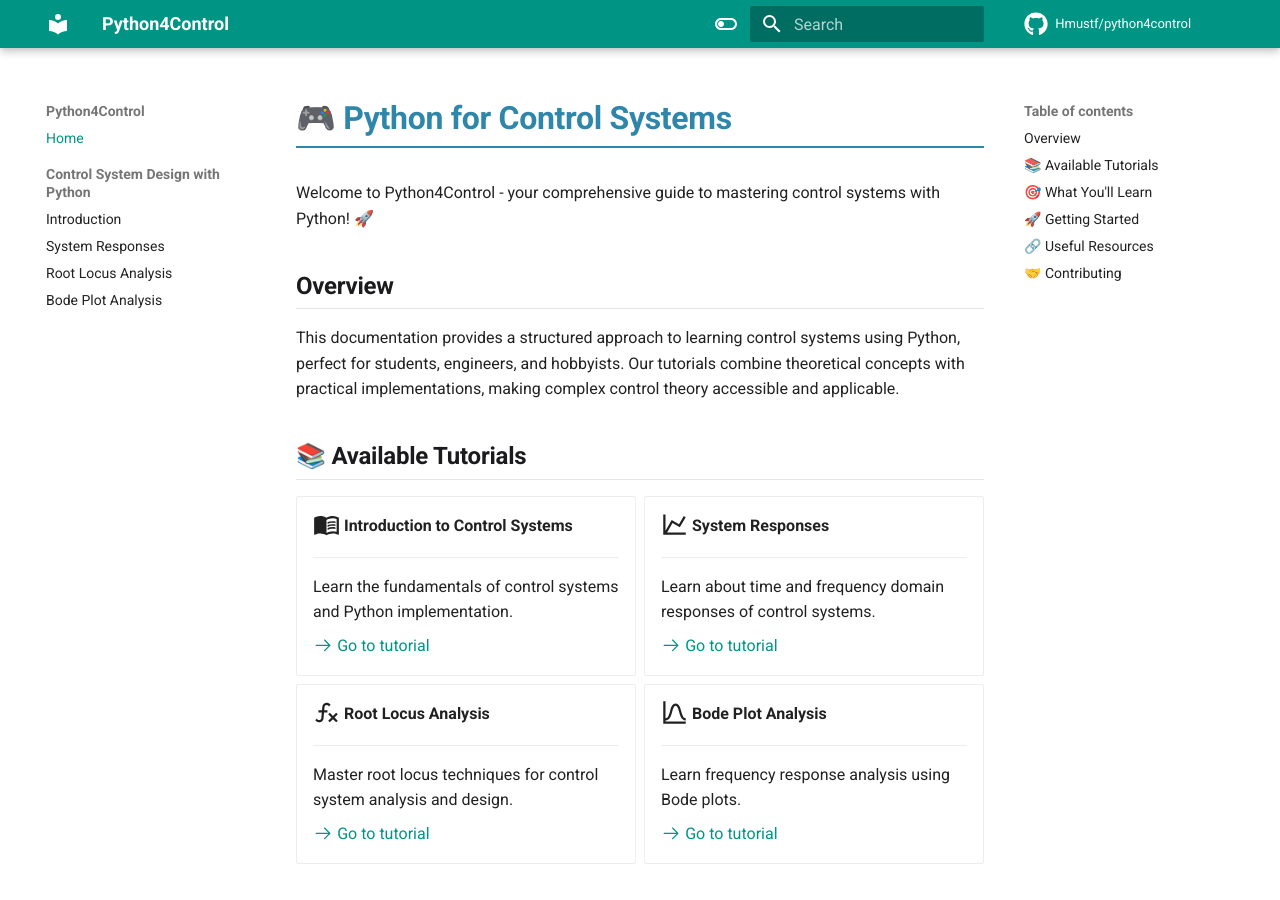
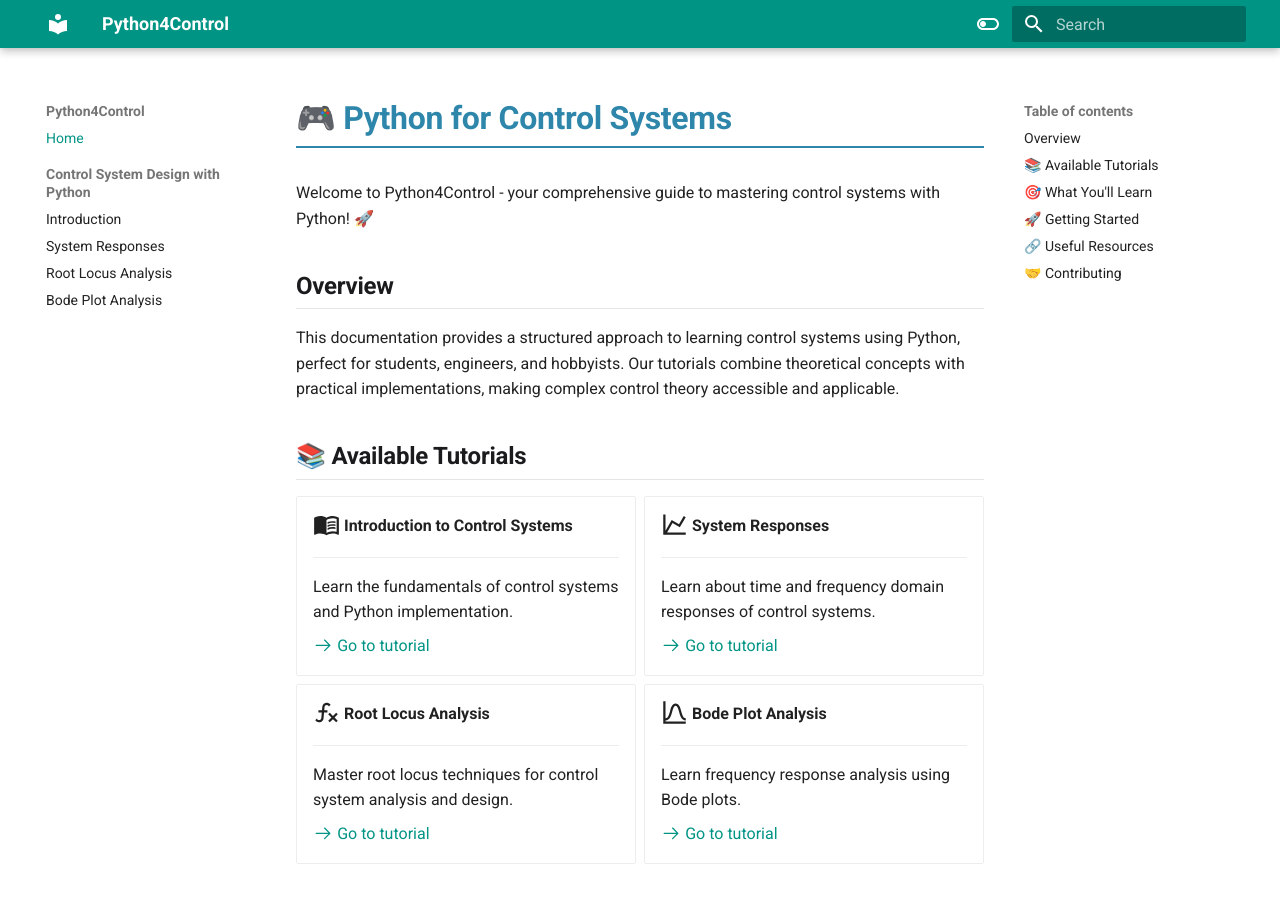
Before and after one commit to Hmustf/python4control, an MkDocs documentation site: the page built from docs/index.md, in a window 1280 px wide and 900 px high. Built offline with MkDocs 1.6.1 and Material for MkDocs 9.7.7, drawn with Linux system fonts in a browser that asks for light colours; comment, search, counter and statistics services are not loaded.

Commit message:
Remove duplicate GitHub link from header

```diff
--- a/mkdocs.yml
+++ b/mkdocs.yml
@@ -1,7 +1,5 @@
 site_name: Python4Control
 site_url: https://Hmustf.github.io/python4control/
-repo_url: https://github.com/Hmustf/python4control
-repo_name: Hmustf/python4control
 
 docs_dir: docs
 site_dir: site
@@ -34,8 +32,6 @@ theme:
         name: Switch to light mode
       primary: teal
       accent: lime
-  icon:
-    repo: fontawesome/brands/github
   custom_dir: docs/overrides
 
 nav:
```
